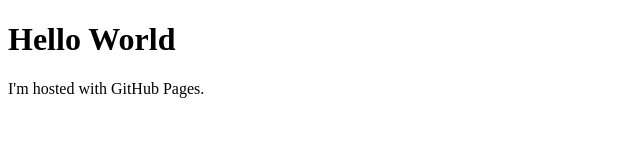
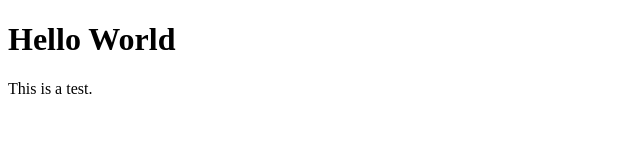
Before and after one commit to samroland/samroland.github.io, a plain HTML site: page index.html in a window 1280 px wide. Shown: the whole page, without its empty margins (0-640 px from the left). Drawn offline with Linux system fonts and the light colour scheme.

Commit message:
Test line

```diff
--- a/index.html
+++ b/index.html
@@ -2,6 +2,6 @@
 <html>
 <body>
 <h1>Hello World</h1>
-<p>I'm hosted with GitHub Pages.</p>
+<p>This is a test.</p>
 </body>
 </html>
```
